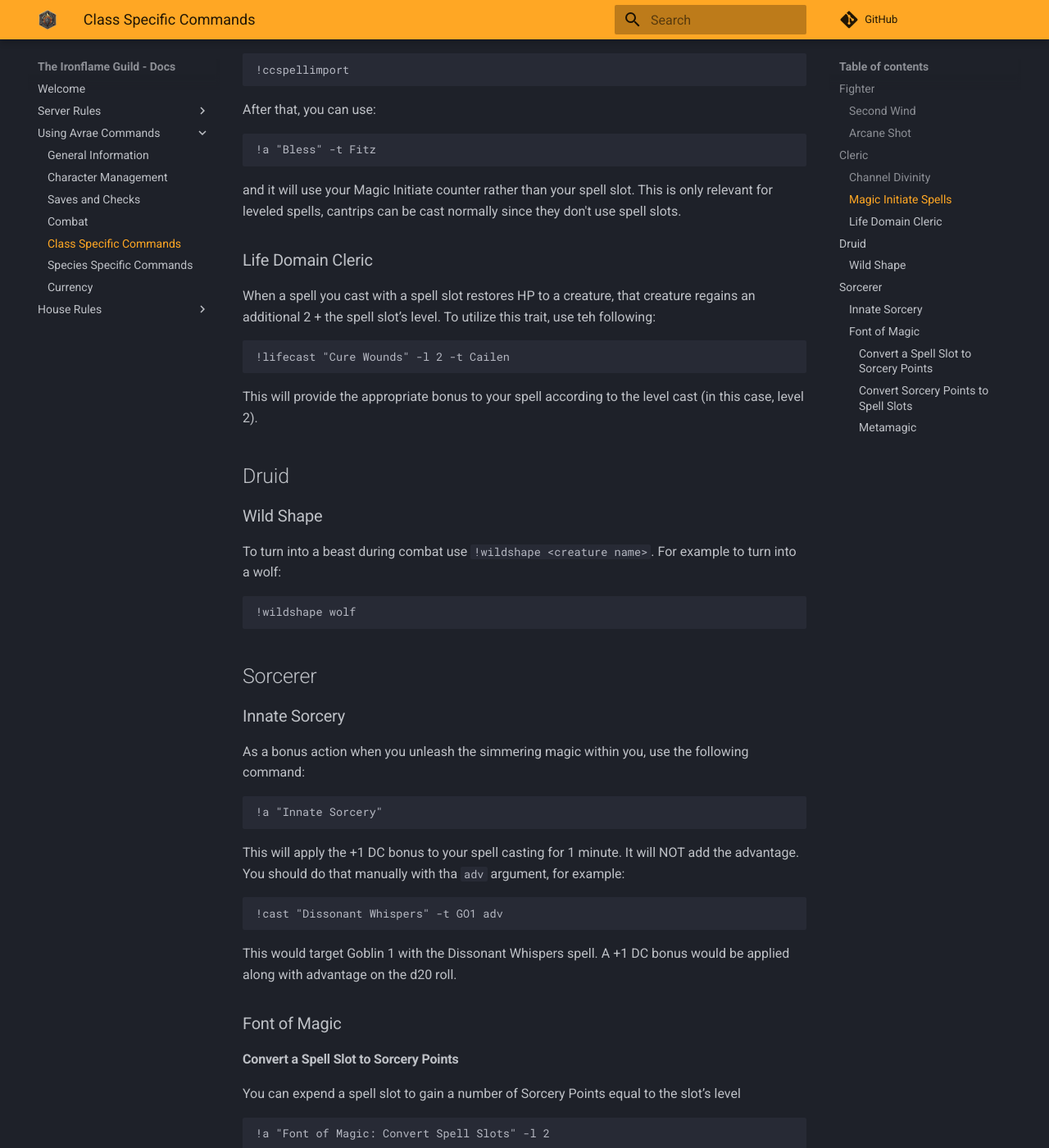
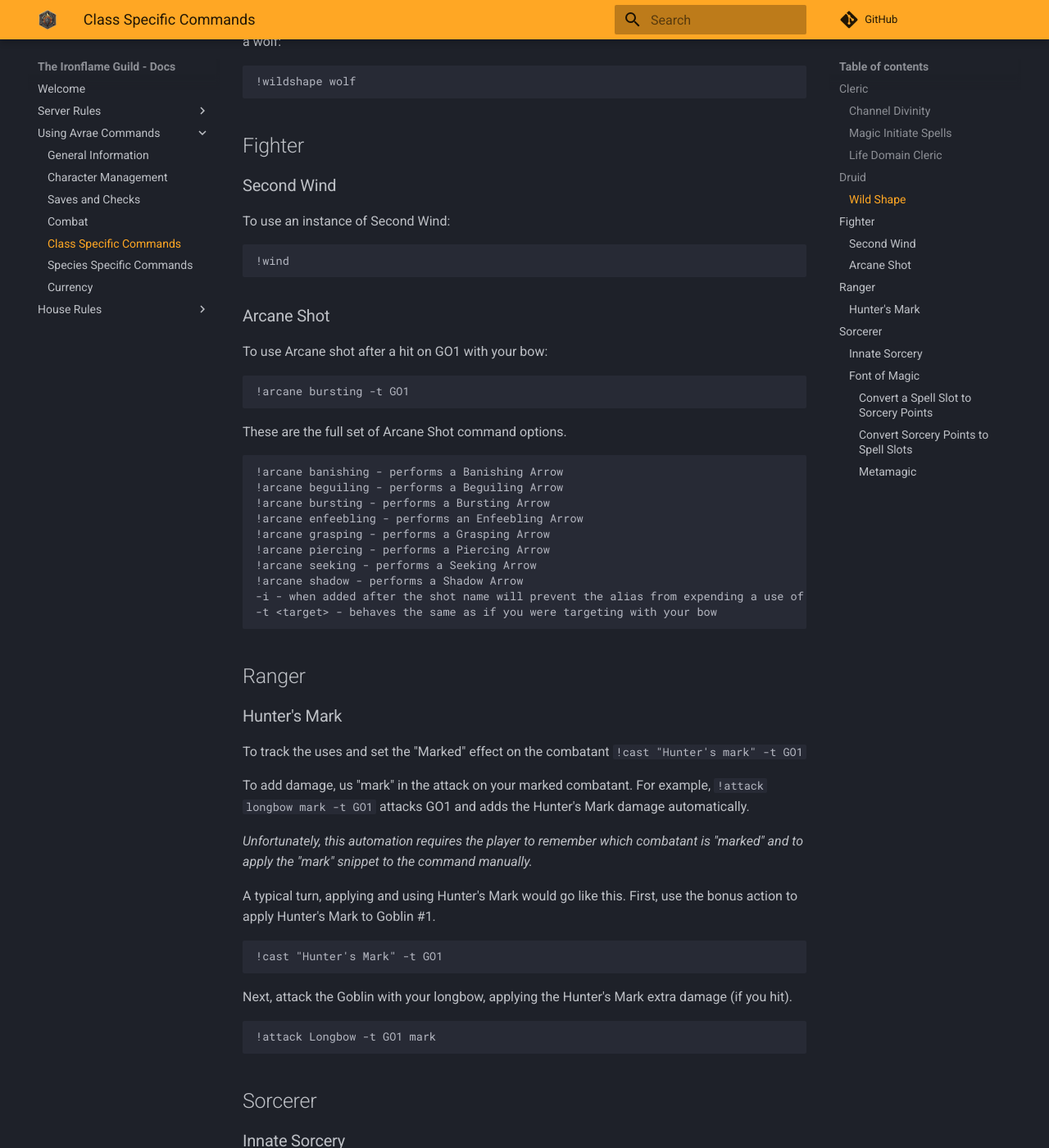
Before and after one commit to adamhstewart/doip-docs, an MkDocs documentation site: the page built from docs/class-commands.md, in a window 1280 px wide and 1400 px high, scrolled down 1400 px. Shown: the whole window at 82% size. Built offline with MkDocs 1.6.1 and Material for MkDocs 9.7.7, drawn with Linux system fonts in a browser that asks for light colours; comment, search, counter and statistics services are not loaded; some of the changed text lies outside the part shown.

Commit message:
Add Ranger information.

````diff
--- a/docs/class-commands.md
+++ b/docs/class-commands.md
@@ -1,32 +1,7 @@
 # Class Specific Commands
 
-## Fighter
-### Second Wind
-To use an instance of Second Wind:
-```sh
-!wind
-```
-### Arcane Shot
-To use Arcane shot after a hit on GO1 with your bow:
-```sh
-!arcane bursting -t GO1
-```
+## Cleric
 
-These are the full set of Arcane Shot command options.
-```powershell
-!arcane banishing - performs a Banishing Arrow
-!arcane beguiling - performs a Beguiling Arrow
-!arcane bursting - performs a Bursting Arrow
-!arcane enfeebling - performs an Enfeebling Arrow
-!arcane grasping - performs a Grasping Arrow
-!arcane piercing - performs a Piercing Arrow
-!arcane seeking - performs a Seeking Arrow
-!arcane shadow - performs a Shadow Arrow
--i - when added after the shot name will prevent the alias from expending a use of your Arcane Shot
--t <target> - behaves the same as if you were targeting with your bow
-```
-
-## Cleric
 ### Channel Divinity
 You can channel energy directly from the Outer Planes to fuel magical effects. When you use this class’s Channel Divinity, you can choose which effect to create. You can use this class’s Channel Divinity 2 times per Long Rest, but can regain one expended use after finishing a Short Rest.
 
@@ -45,7 +20,6 @@ The options of this spell can be used as follows:
 ```
 
 and Avrae will prompt you to choose which Channel Divinity spell to use. In either case, Avrae will update the counter of your Channel Divinity uses.
-
 
 ### Magic Initiate Spells
 In order to use your Magic Initiate spells, there's a small hack to get it to work initially. As a one-time setup, run:
@@ -72,10 +46,55 @@ This will provide the appropriate bonus to your spell according to the level cas
 ## Druid
 
 ### Wild Shape
-
 To turn into a beast during combat use  `!wildshape <creature name>`. For example to turn into a wolf:
 ```sh
 !wildshape wolf
+```
+
+## Fighter
+
+### Second Wind
+To use an instance of Second Wind:
+```sh
+!wind
+```
+### Arcane Shot
+To use Arcane shot after a hit on GO1 with your bow:
+```sh
+!arcane bursting -t GO1
+```
+
+These are the full set of Arcane Shot command options.
+```powershell
+!arcane banishing - performs a Banishing Arrow
+!arcane beguiling - performs a Beguiling Arrow
+!arcane bursting - performs a Bursting Arrow
+!arcane enfeebling - performs an Enfeebling Arrow
+!arcane grasping - performs a Grasping Arrow
+!arcane piercing - performs a Piercing Arrow
+!arcane seeking - performs a Seeking Arrow
+!arcane shadow - performs a Shadow Arrow
+-i - when added after the shot name will prevent the alias from expending a use of your Arcane Shot
+-t <target> - behaves the same as if you were targeting with your bow
+```
+
+## Ranger
+### Hunter's Mark
+To track the uses and set the "Marked" effect on the combatant `!cast "Hunter's mark" -t GO1`
+
+To add damage, us "mark" in the attack on your marked combatant. For example, `!attack longbow mark -t GO1` attacks GO1 and adds the Hunter's Mark damage automatically.
+
+*Unfortunately, this automation requires the player to remember which combatant is "marked" and to apply the "mark" snippet to the command manually.*
+
+A typical turn, applying and using Hunter's Mark would go like this. First, use the bonus action to apply Hunter's Mark to Goblin #1.
+
+```sh
+!cast "Hunter's Mark" -t GO1
+```
+
+Next, attack the Goblin with your longbow, applying the Hunter's Mark extra damage (if you hit).
+```sh
+!attack Longbow -t GO1 mark
 ```
 
 ## Sorcerer
````
